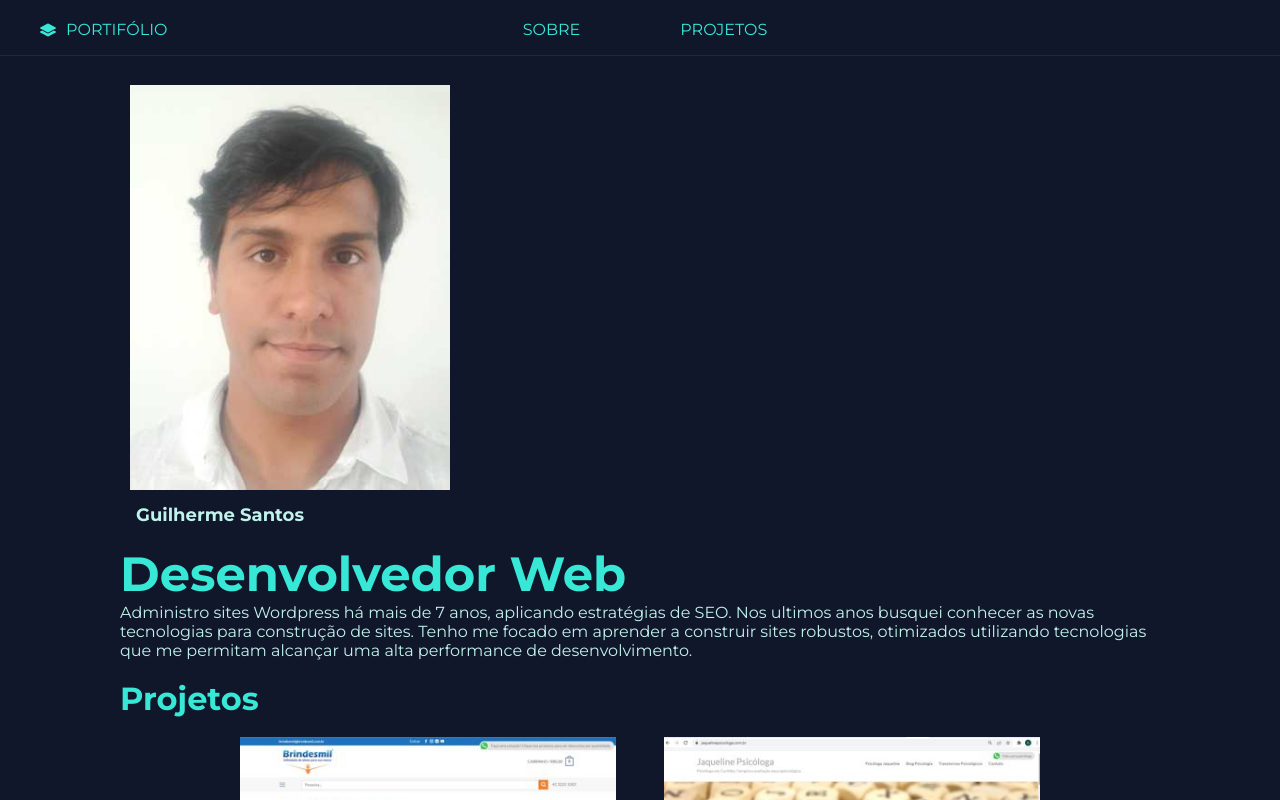
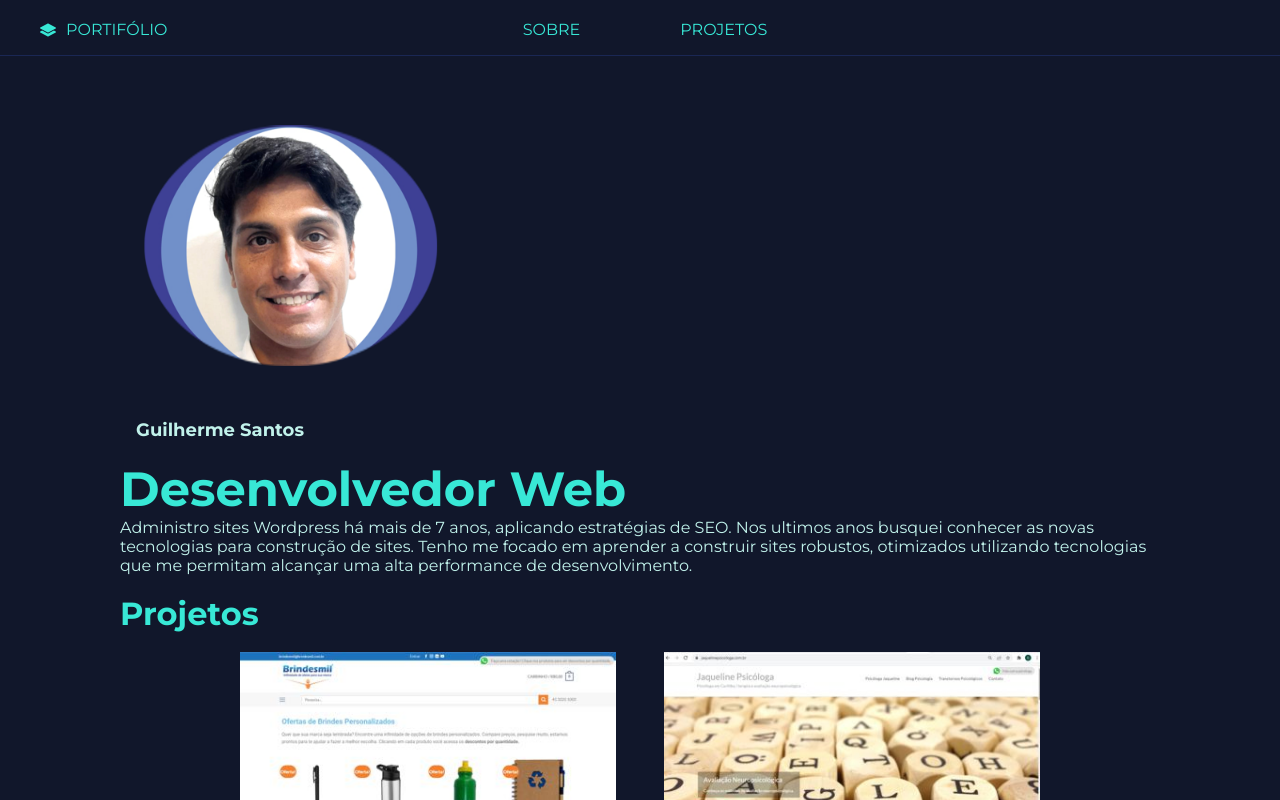
Before and after one commit to Guaraxaim/portifolio-guilherme-dev, a Next.js app: page / in a window 1280 px wide. Shown: the top 800 px of the page. Built offline with nearby package versions, Linux system fonts and the light colour scheme.

Commit message:
alterar foto

```diff
--- a/components/2_Sobre/Sobre.js
+++ b/components/2_Sobre/Sobre.js
@@ -4,7 +4,7 @@ const Sobre = () => (
 
     <StyledHero>
         <br />
-        <img src="GuilhermeS.jpg" />
+        <img src="dev.png" />
         <br />
         <h3> Guilherme Santos </h3> <br />
         <h1> Desenvolvedor Web</h1>
```
Also changed, not shown: public/GUI DEV.png (added), public/dev.png (added).
